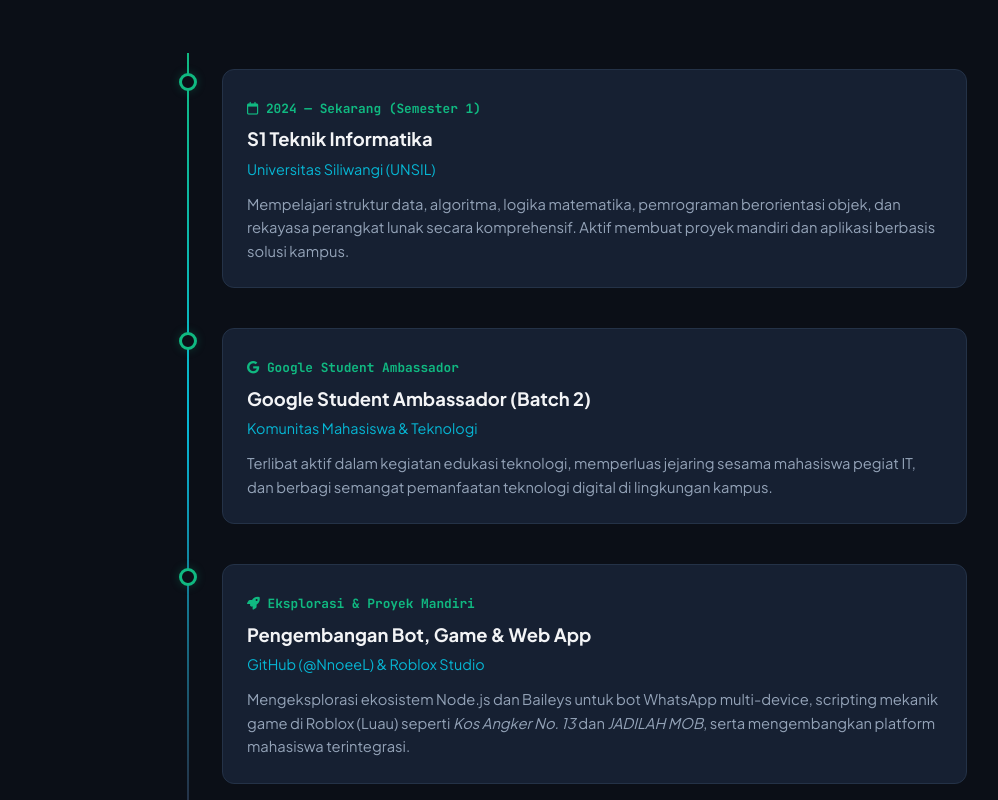
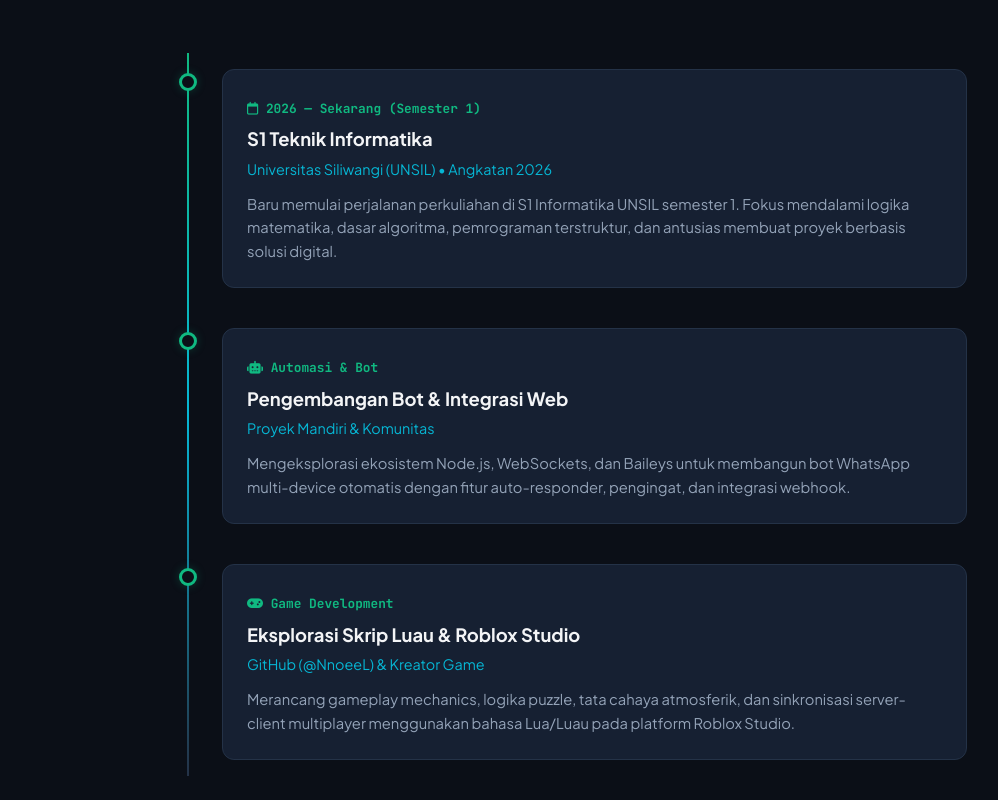
Before and after one commit to NnoeeL/NnoeeL.github.io, a plain HTML site: page index.html in a window 1280 px wide. Shown: the part 3646-4446 px from the top of the page, without its empty margins (73-1071 px from the left). Drawn offline with Linux system fonts and the light colour scheme.

Commit message:
fix: sesuaikan tahun masuk UNSIL 2026 semester 1 dan hapus entri duta

```diff
--- a/index.html
+++ b/index.html
@@ -279,11 +279,11 @@
           <div class="timeline-item reveal">
             <div class="timeline-dot"></div>
             <div class="timeline-card">
-              <span class="timeline-date"><i class="fa-regular fa-calendar"></i> 2024 — Sekarang (Semester 1)</span>
+              <span class="timeline-date"><i class="fa-regular fa-calendar"></i> 2026 — Sekarang (Semester 1)</span>
               <h3 class="timeline-title">S1 Teknik Informatika</h3>
-              <p class="timeline-subtitle">Universitas Siliwangi (UNSIL)</p>
+              <p class="timeline-subtitle">Universitas Siliwangi (UNSIL) • Angkatan 2026</p>
               <p class="timeline-desc">
-                Mempelajari struktur data, algoritma, logika matematika, pemrograman berorientasi objek, dan rekayasa perangkat lunak secara komprehensif. Aktif membuat proyek mandiri dan aplikasi berbasis solusi kampus.
+                Baru memulai perjalanan perkuliahan di S1 Informatika UNSIL semester 1. Fokus mendalami logika matematika, dasar algoritma, pemrograman terstruktur, dan antusias membuat proyek berbasis solusi digital.
               </p>
             </div>
           </div>
@@ -292,11 +292,11 @@
           <div class="timeline-item reveal">
             <div class="timeline-dot"></div>
             <div class="timeline-card">
-              <span class="timeline-date"><i class="fa-brands fa-google"></i> Google Student Ambassador</span>
-              <h3 class="timeline-title">Google Student Ambassador (Batch 2)</h3>
-              <p class="timeline-subtitle">Komunitas Mahasiswa & Teknologi</p>
+              <span class="timeline-date"><i class="fa-solid fa-robot"></i> Automasi & Bot</span>
+              <h3 class="timeline-title">Pengembangan Bot & Integrasi Web</h3>
+              <p class="timeline-subtitle">Proyek Mandiri & Komunitas</p>
               <p class="timeline-desc">
-                Terlibat aktif dalam kegiatan edukasi teknologi, memperluas jejaring sesama mahasiswa pegiat IT, dan berbagi semangat pemanfaatan teknologi digital di lingkungan kampus.
+                Mengeksplorasi ekosistem Node.js, WebSockets, dan Baileys untuk membangun bot WhatsApp multi-device otomatis dengan fitur auto-responder, pengingat, dan integrasi webhook.
               </p>
             </div>
           </div>
@@ -305,11 +305,11 @@
           <div class="timeline-item reveal">
             <div class="timeline-dot"></div>
             <div class="timeline-card">
-              <span class="timeline-date"><i class="fa-solid fa-rocket"></i> Eksplorasi & Proyek Mandiri</span>
-              <h3 class="timeline-title">Pengembangan Bot, Game & Web App</h3>
-              <p class="timeline-subtitle">GitHub (@NnoeeL) & Roblox Studio</p>
+              <span class="timeline-date"><i class="fa-solid fa-gamepad"></i> Game Development</span>
+              <h3 class="timeline-title">Eksplorasi Skrip Luau & Roblox Studio</h3>
+              <p class="timeline-subtitle">GitHub (@NnoeeL) & Kreator Game</p>
               <p class="timeline-desc">
-                Mengeksplorasi ekosistem Node.js dan Baileys untuk bot WhatsApp multi-device, scripting mekanik game di Roblox (Luau) seperti <em>Kos Angker No. 13</em> dan <em>JADILAH MOB</em>, serta mengembangkan platform mahasiswa terintegrasi.
+                Merancang gameplay mechanics, logika puzzle, tata cahaya atmosferik, dan sinkronisasi server-client multiplayer menggunakan bahasa Lua/Luau pada platform Roblox Studio.
               </p>
             </div>
           </div>
```
